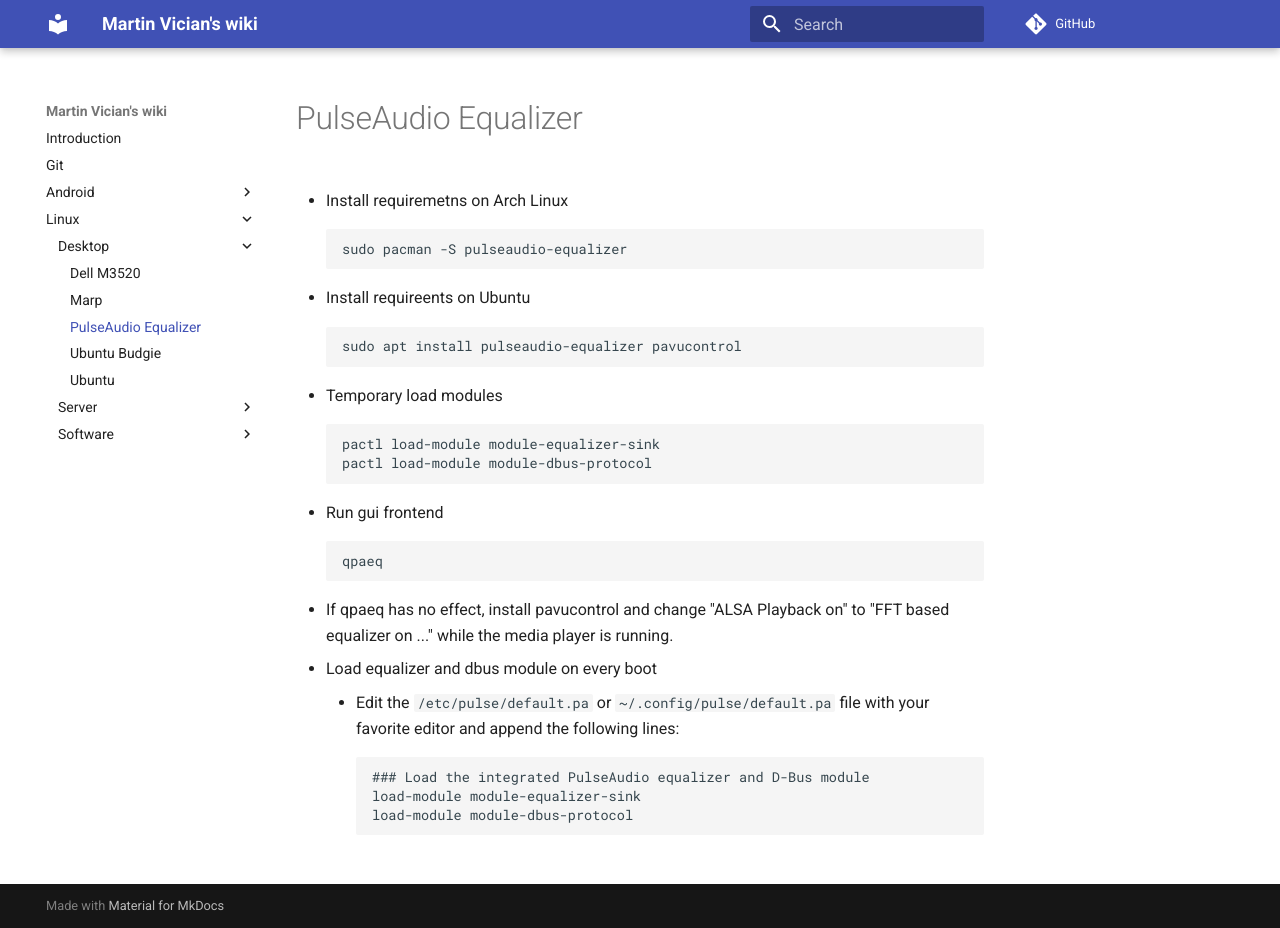
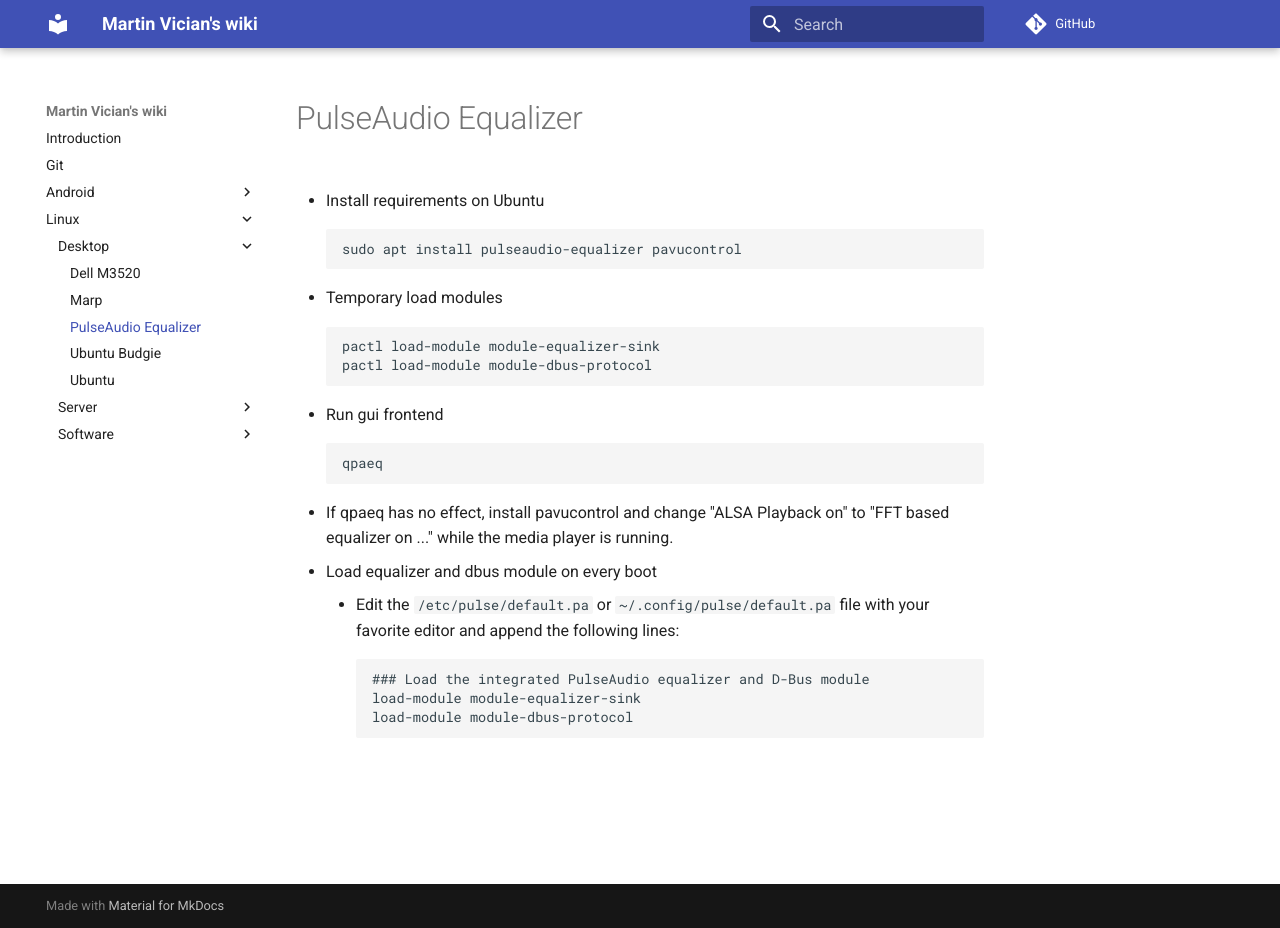
Before and after one commit to vician/wiki, an MkDocs documentation site: the page built from docs/Linux/Desktop/PulseAudio Equalizer.md, in a window 1280 px wide and 928 px high. Built offline with MkDocs 1.6.1 and Material for MkDocs 9.7.7, drawn with Linux system fonts in a browser that asks for light colours; comment, search, counter and statistics services are not loaded.

Commit message:
remove arch installation

```diff
--- a/docs/Linux/Desktop/PulseAudio Equalizer.md
+++ b/docs/Linux/Desktop/PulseAudio Equalizer.md
@@ -1,8 +1,4 @@
-- Install requiremetns on Arch Linux
-
-		sudo pacman -S pulseaudio-equalizer
-
-- Install requireents on Ubuntu
+- Install requirements on Ubuntu
 
 		sudo apt install pulseaudio-equalizer pavucontrol
 
```
